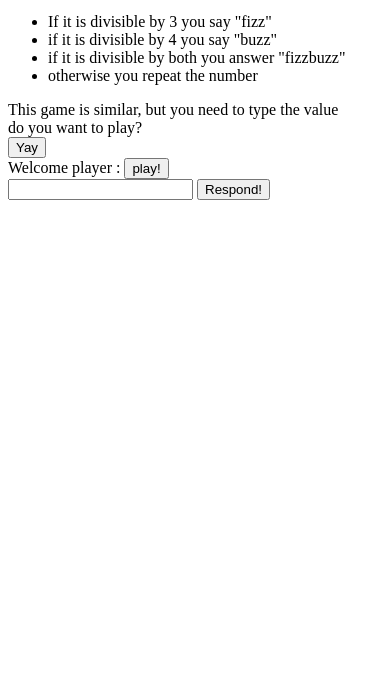
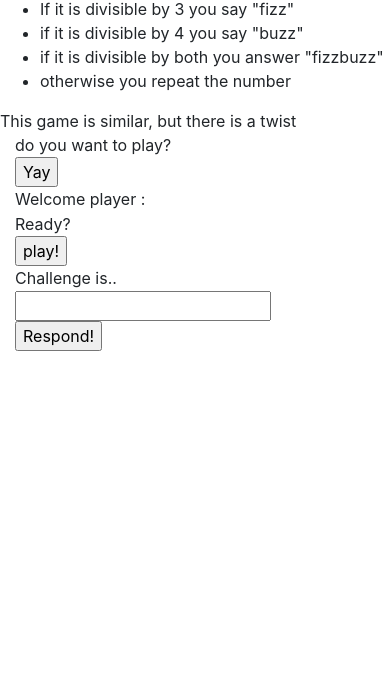
Before and after one commit to asjuan/fizzBuzzRoman, a website built with webpack: page client/index.html in a window 390 px wide. Shown: the part 155-844 px from the top of the page. Built offline with nearby package versions, Linux system fonts and the light colour scheme.

Commit message:
bootstrap index page

```diff
--- a/client/index.html
+++ b/client/index.html
@@ -6,6 +6,8 @@
 	<meta name="viewport" content="width=device-width, initial-scale=1.0">
 	<meta http-equiv="X-UA-Compatible" content="ie=edge">
 	<title>Fizz Buzz mexico game</title>
+	<link rel="stylesheet" href="https://stackpath.bootstrapcdn.com/bootstrap/4.1.3/css/bootstrap.min.css" integrity="sha384-MCw98/SFnGE8fJT3GXwEOngsV7Zt27NXFoaoApmYm81iuXoPkFOJwJ8ERdknLPMO"
+	 crossorigin="anonymous">
 </head>
 
 <body>
@@ -18,17 +20,46 @@
 		<li>if it is divisible by both you answer "fizzbuzz"</li>
 		<li>otherwise you repeat the number</li>
 	</ul>
-	<div>This game is similar, but you need to type the value</div>
-	<div>do you want to play?</div>
-	<input type="button" id="register" value="Yay" />
-	<div id="game">
-		<span>Welcome player : </span>
-		<span id="myuserId"></span>
-		<input type="button" value="play!" id="play">
-		<div id="mychallenge"></div>
-		<input type="text" id="myanswer" />
-		<input type="button" id="myresponse" value="Respond!"/>
-		<span id="mytoken"></span>
+	<div>This game is similar, but there is a twist</div>
+	<div>
+
+	</div>
+	<div id="game" class="container">
+		<div class="row">
+			<div class="col-sm">do you want to play?</div>
+			<div class="col-sm">
+				<input type="button" id="register" value="Yay" />
+			</div>
+		</div>
+		<div class="row">
+			<div class="col-sm">
+				<span>Welcome player : </span>
+			</div>
+			<div class="col-sm">
+				<span id="myuserId"></span>
+			</div>
+		</div>
+		<div class="row">
+			<div class="col-sm">Ready?</div>
+			<div class="col-sm">
+				<input type="button" value="play!" id="play">
+			</div>
+		</div>
+		<div class="row">
+			<div class="col-sm">Challenge is..</div>
+			<div class="col-sm">
+				<span id="mychallenge"></span>
+			</div>
+		</div>
+		<div class="row">
+			<div class="col-sm">
+				<input type="text" id="myanswer" style="size:30px" />
+			</div>
+			<div class="col-sm">
+				<input type="button" id="myresponse" value="Respond!" />
+			</div>
+		</div>
+		<span style="display:none" id="mytoken"></span>
 	</div>
 	<script src="dist/app.js"></script>
 </body>
--- a/client/src/main.js
+++ b/client/src/main.js
@@ -2,21 +2,24 @@ const settings = require("../src/conf");
 const mainplay = require("../src/play");
 const respond2Me = require("../src/respond");
 (function () {
+    var myplay, myres, reg = document.getElementById("register");
     function joinMe() {
         var myRequest = new XMLHttpRequest();
-        myRequest.open("POST", settings.webapihost +  "/add");
+        myRequest.open("POST", settings.webapihost + "/add");
         myRequest.overrideMimeType("application/json");
         myRequest.send();
         myRequest.onload = function () {
             var myid = document.getElementById("myuserId");
-            var mytoken= document.getElementById("mytoken");
+            var mytoken = document.getElementById("mytoken");
             var obj = JSON.parse(myRequest.response);
-            myid.textContent  = obj.id;
+            myid.textContent = obj.id;
             mytoken.textContent = obj.token;
+            debugger;
+            reg.disabled = true;
             console.log(myRequest.response);
         };
     }
-    var myplay, myres, reg = document.getElementById("register");
+
     reg.addEventListener("click", joinMe, false);
     myplay = document.getElementById("play");
     myplay.addEventListener("click", mainplay, false);
```
